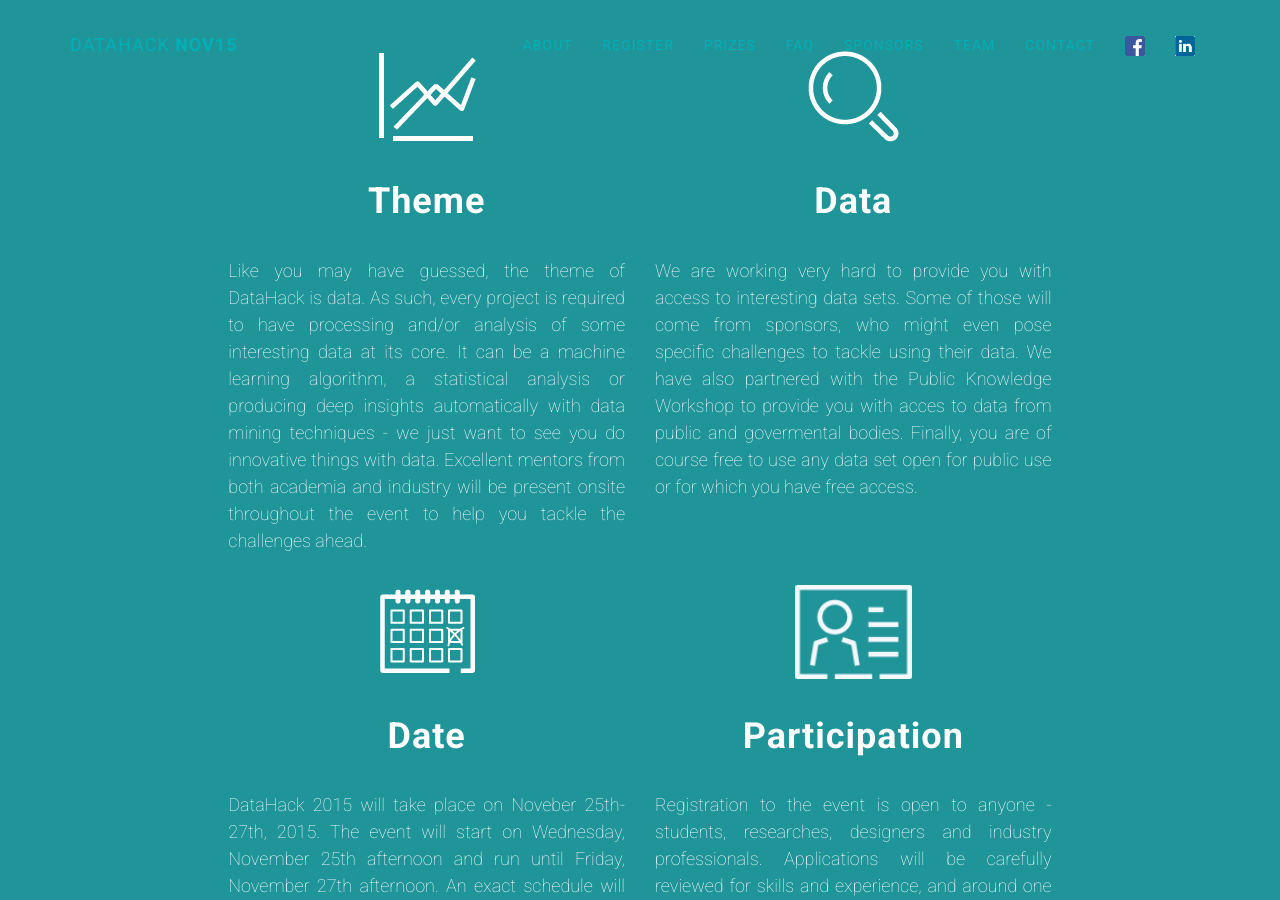
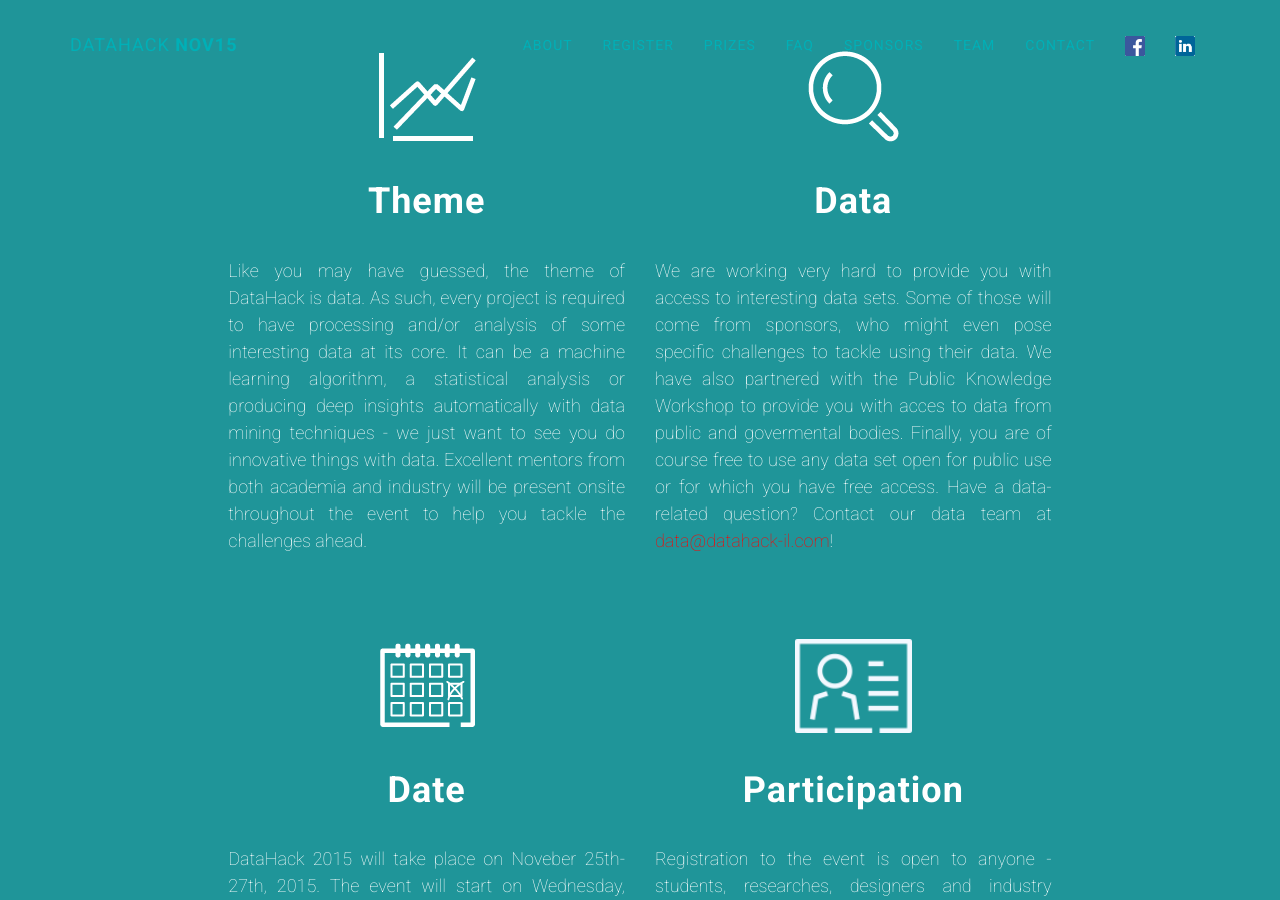
Before and after one commit to ido-staging/datahacksweb, a Jekyll site: the page built from index.html, in a window 1280 px wide and 900 px high, scrolled down 1490 px. Built offline with Jekyll 4.4.1, drawn with Linux system fonts in a browser that asks for light colours; some of the changed text lies outside the part shown.

Commit message:
data team contact details

```diff
--- a/_includes/about.html
+++ b/_includes/about.html
@@ -50,7 +50,7 @@
                 <h1 class="data-title" align="center">Data</h1>
                 <div class="middle-text-column">
                 <p align="justify">
-                We are working very hard to provide you with access to interesting data sets. Some of those will come from sponsors, who might even pose specific challenges to tackle using their data. We have also partnered with the Public Knowledge Workshop to provide you with acces to data from public and govermental bodies. Finally, you are of course free to use any data set open for public use or for which you have free access.
+                We are working very hard to provide you with access to interesting data sets. Some of those will come from sponsors, who might even pose specific challenges to tackle using their data. We have also partnered with the Public Knowledge Workshop to provide you with acces to data from public and govermental bodies. Finally, you are of course free to use any data set open for public use or for which you have free access. Have a data-related question? Contact our data team at <a href="mailto:data@datahack-il.com" style="color:red" target="_blank">data@datahack-il.com</a>!
                 </p>
                 </div>
             <div class="col-md-2">
--- a/_includes/contact.html
+++ b/_includes/contact.html
@@ -6,10 +6,10 @@
 </div>
     <section id="contact" class="container content-section text-center color-red">
         <div class="row" align="justify">
-            <div class="col-md-1">
+            <div class="col-md-2">
             </div>
-            <div class="col-md-10">
-              <div class="col-md-4 text-light">
+            <div class="col-md-8">
+              <div class="col-md-6 text-light">
                   <img class="sponsor-icon" src="img/icon_prizes-04.png" alt="Sponsor" style="display:block;margin:auto;margin-bottom:1cm;">
                   <h1 class="sponsor-title" align="center">Sponsor Us</h1>
                   <div class="middle-text-column">
@@ -19,7 +19,7 @@
                   </div>
               <br><br><br>
             </div>
-              <div class="col-md-4 text-light">
+              <div class="col-md-6 text-light">
                   <img class="contact-icon" src="img/icon_contact-04.png" alt="Contact" style="display:block;margin:auto;margin-bottom:1cm;">
                   <h1 class="contact-title" align="center">Contact Us</h1>
                   <div class="left-text-column ">
@@ -28,17 +28,34 @@
                   </p>
                   </div>
               </div>
-                <div class="col-md-4 text-light">
-                    <img class="mentor-icon" src="img/icon_spons-04.png" alt="Contact" style="display:block;margin:auto;margin-bottom:1cm;">
-                    <h1 class="mentor-title" align="center">Mentor</h1>
+            </div>
+          <div class="col-md-2">
+          </div>
+      </div>
+          <div class="row" align="justify">
+              <div class="col-md-2">
+              </div>
+              <div class="col-md-8">
+                <div class="col-md-6 text-light">
+                    <img class="contact-icon" src="img/icon_chart-04.png" alt="DataTeam" style="display:block;margin:auto;margin-bottom:1cm;">
+                    <h1 class="contact-title" align="center">The Data Team</h1>
                     <div class="left-text-column ">
                     <p align="justify">
-                    Have an advanced degree and research experience in a relevant field (machine learning, data science, statistics, etc.), and a couple of hours to spare? Maybe years of experience in manipulating data in the industry? Come and mentor our participants! To join as a mentor contact us at <font color="navyblue"><a href="mailto:mentor@datahack-il.com" style="color:navyblue">mentor@datahack-il.com</a></font>.
+                    Have a data-related question? Contact our data team at <a href="mailto:data@datahack-il.com" style="color:red" target="_blank">data@datahack-il.com</a>!
                     </p>
                     </div>
                 </div>
+                  <div class="col-md-6 text-light">
+                      <img class="mentor-icon" src="img/icon_spons-04.png" alt="Contact" style="display:block;margin:auto;margin-bottom:1cm;">
+                      <h1 class="mentor-title" align="center">Mentor</h1>
+                      <div class="left-text-column ">
+                      <p align="justify">
+                      Have an advanced degree and research experience in a relevant field (machine learning, data science, statistics, etc.), and a couple of hours to spare? Maybe years of experience in manipulating data in the industry? Come and mentor our participants! To join as a mentor contact us at <font color="navyblue"><a href="mailto:mentor@datahack-il.com" style="color:navyblue">mentor@datahack-il.com</a></font>.
+                      </p>
+                      </div>
+                  </div>
+              </div>
+            <div class="col-md-2">
             </div>
-          <div class="col-md-1">
-          </div>
-      </div>
+        </div>
     </section>
```
